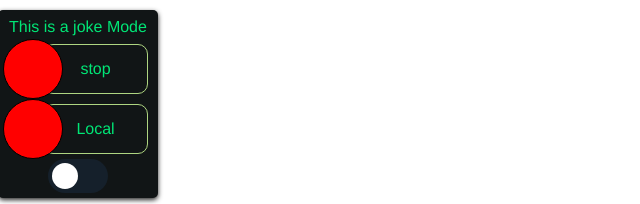
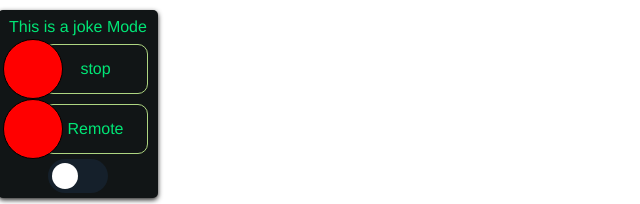
Before and after one commit to wongyongren/Button-vuex-api, a Vue app: page / in a window 1280 px wide. Shown: the top 204 px of the page, without its empty margins (0-640 px from the left). Built offline with nearby package versions, Linux system fonts and the light colour scheme; no server answers.

Commit message:
local and remote
update for disable switch button when local mode and enable in remote mode

```diff
--- a/src/views/LocalRemote.vue
+++ b/src/views/LocalRemote.vue
@@ -1,5 +1,5 @@
 <template>
-  <div class="status" v-if="!(checked === true)">
+  <div class="status" v-if="(checked === 1)">
     <span class="text">Local</span>
   </div>
   <div class="status" v-else>
@@ -12,7 +12,7 @@ import {  mapGetters } from "vuex";
 
 export default {
   computed: {
-    ...mapGetters({ checked: "getOnOffStatus" })
+    ...mapGetters({ checked: "getCurrentJoke" })
   }
 };
 </script>
```
